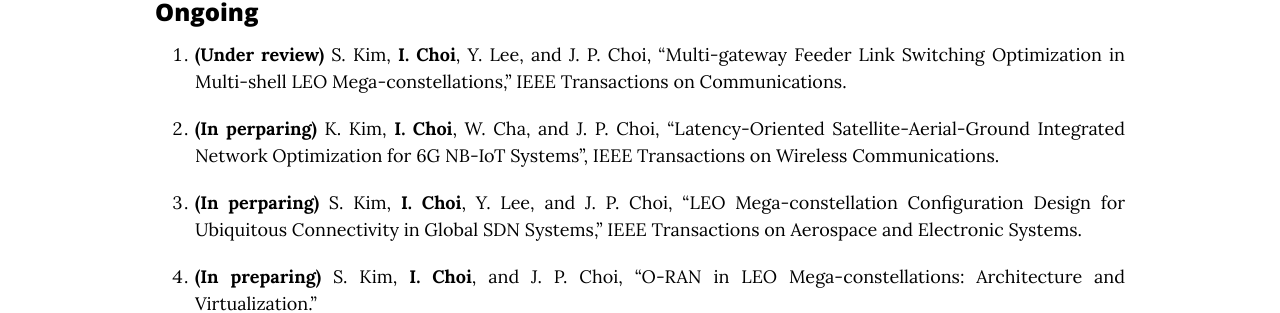
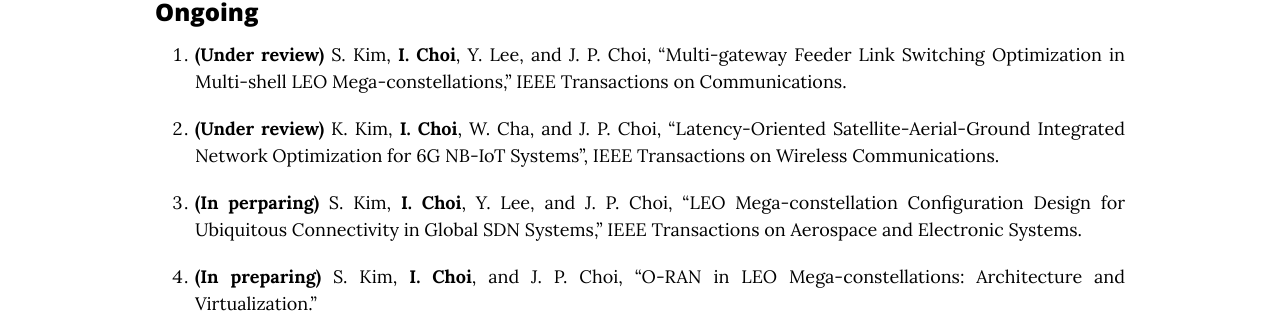
Before and after one commit to InyoungChoi-acai/InyoungChoi-acai.github.io, a Jekyll site: the page built from CV.md, in a window 1280 px wide and 900 px high, scrolled down 949 px. Shown: the part 143-456 px from the top of the window. Built offline with Jekyll 4.4.1, drawn with Linux system fonts in a browser that asks for light colours; nearby versions of some CDN libraries.

Commit message:
Update CV.md

```diff
--- a/CV.md
+++ b/CV.md
@@ -38,7 +38,7 @@
 ### Ongoing
   1. **(Under review)** S. Kim, **I. Choi**, Y. Lee, and J. P. Choi, “Multi-gateway Feeder Link Switching Optimization in Multi-shell LEO Mega-constellations,”  IEEE Transactions on Communications.
 
-  2. **(In perparing)** K. Kim, **I. Choi**, W. Cha, and J. P. Choi, "Latency-Oriented Satellite-Aerial-Ground Integrated Network Optimization for 6G NB-IoT Systems", IEEE Transactions on Wireless Communications.
+  2. **(Under review)** K. Kim, **I. Choi**, W. Cha, and J. P. Choi, "Latency-Oriented Satellite-Aerial-Ground Integrated Network Optimization for 6G NB-IoT Systems", IEEE Transactions on Wireless Communications.
 
   3. **(In perparing)** S. Kim, **I. Choi**, Y. Lee, and J. P. Choi, “LEO Mega-constellation Configuration Design for Ubiquitous Connectivity in Global SDN Systems,” IEEE Transactions on Aerospace and Electronic Systems.
 
```
